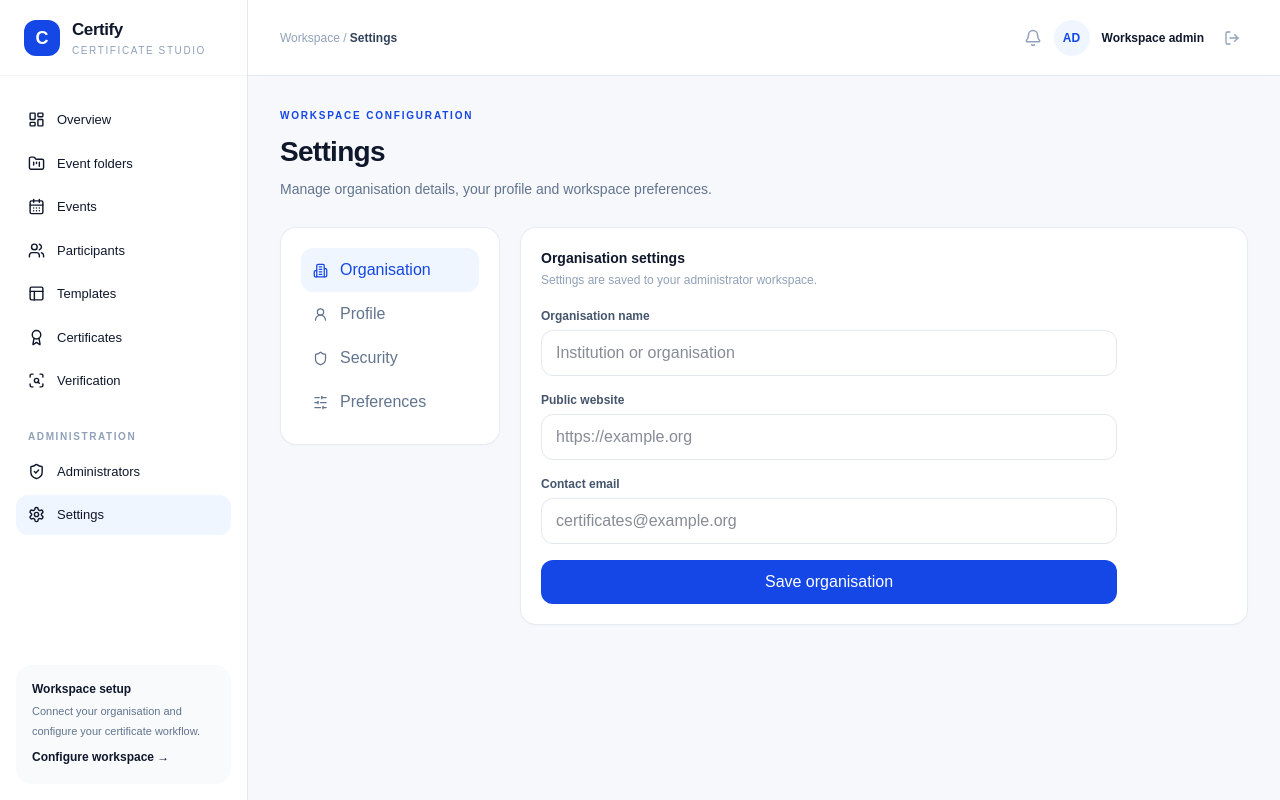
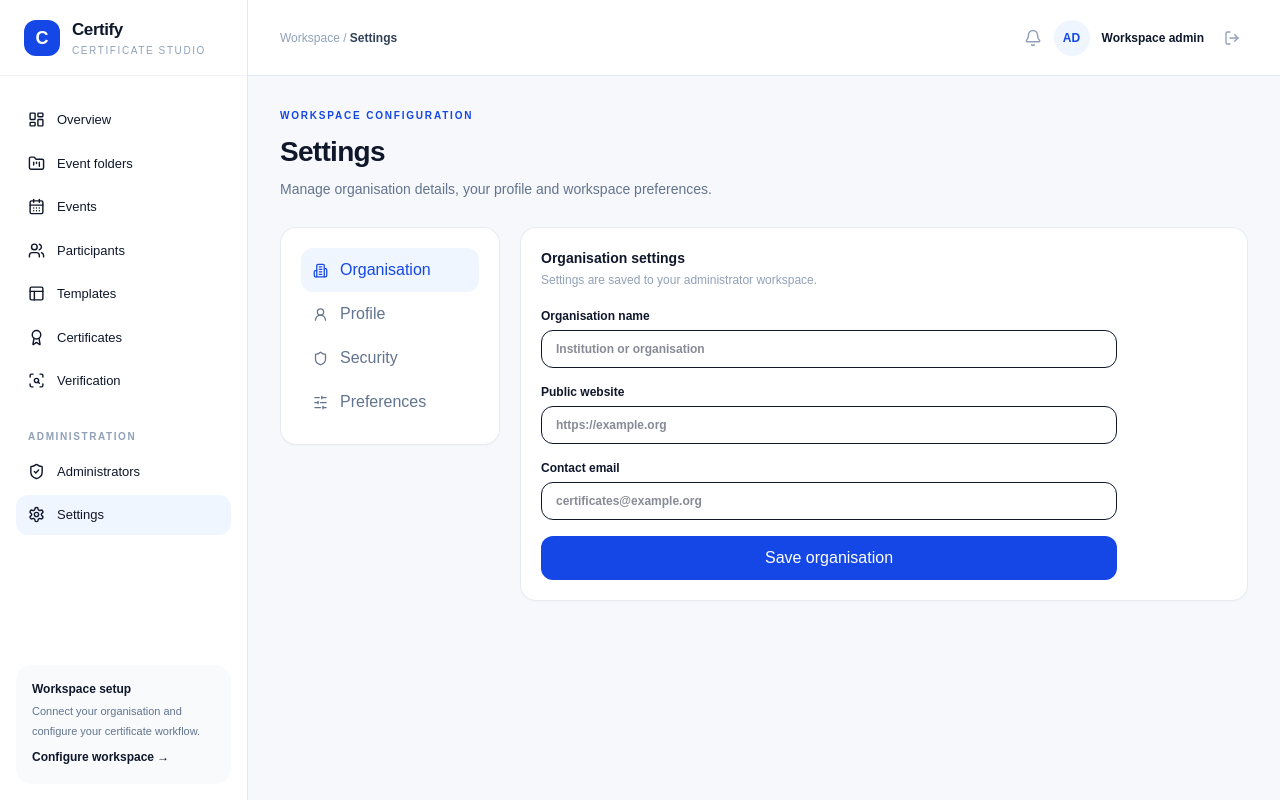
Before and after one commit to eldhoyy/Sae-certificate-generator, a Next.js app: page /settings in a window 1280 px wide. Built offline with nearby package versions, Linux system fonts and the light colour scheme; no server answers; the database is empty.

Commit message:
Use controlled inputs in workspace settings form

```diff
--- a/src/components/settings-manager.tsx
+++ b/src/components/settings-manager.tsx
@@ -2,7 +2,7 @@
 
 import { useState } from "react";
 import { useRouter } from "next/navigation";
-import { Heading, Card, Input, Button } from "@/components/ui";
+import { Heading, Card, Button } from "@/components/ui";
 import { Building2, UserRound, Shield, SlidersHorizontal } from "lucide-react";
 import { saveOrganizationSettings, updateMyDisplayName } from "@/app/actions";
 
@@ -39,8 +39,8 @@ export function SettingsManager({ displayName, email, settings }: { displayName:
       <Card>
         <h2 className="text-sm font-bold">{tabs.find(x=>x[0]===tab)?.[1]} settings</h2>
         <p className="mb-5 mt-1 text-xs text-slate-400">Settings are saved to your administrator workspace.</p>
-        {tab==="organisation" && <div className="grid max-w-xl gap-4"><Input label="Organisation name" value={organization} onChange={(e)=>setOrganization(e.target.value)} placeholder="Institution or organisation"/><Input label="Public website" value={website} onChange={(e)=>setWebsite(e.target.value)} placeholder="https://example.org"/><Input label="Contact email" value={contact} onChange={(e)=>setContact(e.target.value)} placeholder="certificates@example.org"/><Button onClick={save} disabled={busy}>{busy?"Saving…":"Save organisation"}</Button></div>}
-        {tab==="profile" && <div className="grid max-w-xl gap-4"><Input label="Display name" value={name} onChange={(e)=>setName(e.target.value)}/><Input label="Email address" value={email} disabled/><Button onClick={save} disabled={busy}>{busy?"Saving…":"Save profile"}</Button></div>}
+        {tab==="organisation" && <div className="grid max-w-xl gap-4"><label className="text-xs font-semibold">Organisation name<input value={organization} onChange={(e)=>setOrganization(e.target.value)} placeholder="Institution or organisation" className="mt-1.5 w-full rounded-xl border px-3.5 py-2.5 text-sm"/></label><label className="text-xs font-semibold">Public website<input value={website} onChange={(e)=>setWebsite(e.target.value)} placeholder="https://example.org" className="mt-1.5 w-full rounded-xl border px-3.5 py-2.5 text-sm"/></label><label className="text-xs font-semibold">Contact email<input value={contact} onChange={(e)=>setContact(e.target.value)} placeholder="certificates@example.org" className="mt-1.5 w-full rounded-xl border px-3.5 py-2.5 text-sm"/></label><Button onClick={save} disabled={busy}>{busy?"Saving…":"Save organisation"}</Button></div>}
+        {tab==="profile" && <div className="grid max-w-xl gap-4"><label className="text-xs font-semibold">Display name<input value={name} onChange={(e)=>setName(e.target.value)} className="mt-1.5 w-full rounded-xl border px-3.5 py-2.5 text-sm"/></label><label className="text-xs font-semibold">Email address<input value={email} disabled className="mt-1.5 w-full rounded-xl border bg-slate-50 px-3.5 py-2.5 text-sm text-slate-400"/></label><Button onClick={save} disabled={busy}>{busy?"Saving…":"Save profile"}</Button></div>}
         {tab==="security" && <div className="rounded-xl bg-slate-50 p-4 text-xs leading-6 text-slate-600">Authentication is handled by Supabase Auth. Workspace data access is restricted by PostgreSQL Row Level Security. Password and MFA management remain in the authentication provider.</div>}
         {tab==="preferences" && <div className="grid max-w-xl gap-4"><label className="text-xs">Default certificate page size<select value={pageSize} onChange={e=>setPageSize(e.target.value)} className="mt-2 block w-full rounded-xl border p-3"><option>A4 Landscape</option><option>A4 Portrait</option></select></label><label className="text-xs">Default date format<select value={dateFormat} onChange={e=>setDateFormat(e.target.value)} className="mt-2 block w-full rounded-xl border p-3"><option>DD MMM YYYY</option><option>DD/MM/YYYY</option><option>YYYY-MM-DD</option></select></label><Button onClick={save} disabled={busy}>{busy?"Saving…":"Save preferences"}</Button></div>}
         {error && <p role="alert" className="mt-4 text-xs text-rose-600">{error}</p>}
```
